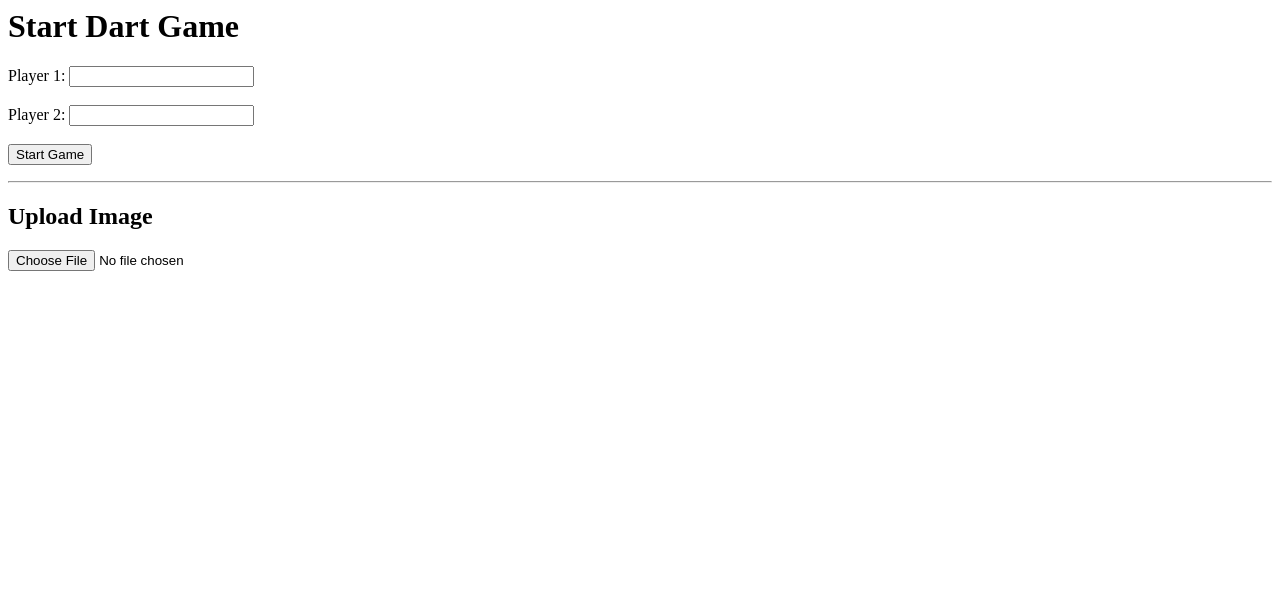
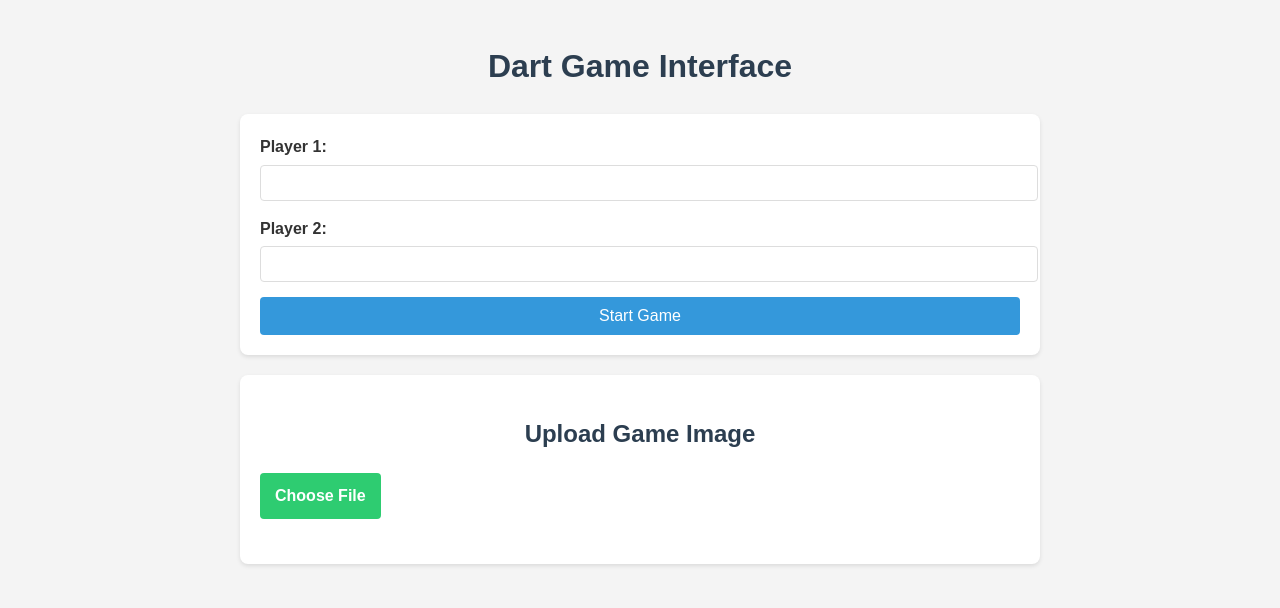
Before and after one commit to reedwrogers/Dart-Vision, a plain HTML site: page Web Interface/index.html in a window 1280 px wide. Drawn offline with Linux system fonts and the light colour scheme.

Commit message:
Web interface enhancement

```diff
--- a/Web Interface/index.html
+++ b/Web Interface/index.html
@@ -1,28 +1,37 @@
+<!DOCTYPE html>
 <html lang="en">
-
 <head>
     <meta charset="UTF-8">
     <meta name="viewport" content="width=device-width, initial-scale=1.0">
-    <title>Start Dart Game</title>
+    <title>Dart Game Interface</title>
+    <link rel="stylesheet" href="styles.css">
 </head>
-
 <body>
-    <h1>Start Dart Game</h1>
+    <div class="container">
+        <h1>Dart Game Interface</h1>
+        <div class="game-setup">
             <form id="gameForm" action="start_game.php" method="POST">
+                <div class="input-group">
                     <label for="player1">Player 1:</label>
-        <input type="text" id="player1" name="player1" required><br><br>
-
+                    <input type="text" id="player1" name="player1" required>
+                </div>
+                <div class="input-group">
                     <label for="player2">Player 2:</label>
-        <input type="text" id="player2" name="player2" required><br><br>
-
-        <button type="submit">Start Game</button>
+                    <input type="text" id="player2" name="player2" required>
+                </div>
+                <button type="submit" class="btn">Start Game</button>
             </form>
-
-    <hr>
-
-    <h2>Upload Image</h2>
+        </div>
+        <div class="image-upload">
+            <h2>Upload Game Image</h2>
+            <label for="imageUpload" class="custom-file-upload">
+                <span>Choose File</span>
                 <input type="file" id="imageUpload" accept="image/*">
+            </label>
             <div id="imageContainer"></div>
+        </div>
+    </div>
+    <script src="script.js"></script>
 
     <script>
         // Add event listener to start game form submission
--- /dev/null
+++ b/Web Interface/script.js
@@ -0,0 +1,19 @@
+document.addEventListener("DOMContentLoaded", () => {
+    const imageUpload = document.getElementById("imageUpload")
+    const imageContainer = document.getElementById("imageContainer")
+
+    imageUpload.addEventListener("change", (event) => {
+      const file = event.target.files[0]
+      if (file) {
+        const reader = new FileReader()
+        reader.onload = (e) => {
+          const img = document.createElement("img")
+          img.src = e.target.result
+          img.alt = "Uploaded game image"
+          imageContainer.innerHTML = ""
+          imageContainer.appendChild(img)
+        }
+        reader.readAsDataURL(file)
+      }
+    })
+  })
--- /dev/null
+++ b/Web Interface/styles.css
@@ -0,0 +1,93 @@
+body {
+    font-family: Arial, sans-serif;
+    line-height: 1.6;
+    margin: 0;
+    padding: 0;
+    background-color: #f4f4f4;
+    color: #333;
+  }
+
+  .container {
+    max-width: 800px;
+    margin: 0 auto;
+    padding: 20px;
+  }
+
+  h1,
+  h2 {
+    text-align: center;
+    color: #2c3e50;
+  }
+
+  .game-setup,
+  .image-upload {
+    background-color: #fff;
+    border-radius: 8px;
+    padding: 20px;
+    margin-bottom: 20px;
+    box-shadow: 0 2px 4px rgba(0, 0, 0, 0.1);
+  }
+
+  .input-group {
+    margin-bottom: 15px;
+  }
+
+  label {
+    display: block;
+    margin-bottom: 5px;
+    font-weight: bold;
+  }
+
+  input[type="text"] {
+    width: 100%;
+    padding: 8px;
+    border: 1px solid #ddd;
+    border-radius: 4px;
+    font-size: 16px;
+  }
+
+  .btn {
+    display: block;
+    width: 100%;
+    padding: 10px;
+    background-color: #3498db;
+    color: #fff;
+    border: none;
+    border-radius: 4px;
+    font-size: 16px;
+    cursor: pointer;
+    transition: background-color 0.3s ease;
+  }
+
+  .btn:hover {
+    background-color: #2980b9;
+  }
+
+  .custom-file-upload {
+    display: inline-block;
+    padding: 10px 15px;
+    cursor: pointer;
+    background-color: #2ecc71;
+    color: #fff;
+    border-radius: 4px;
+    transition: background-color 0.3s ease;
+  }
+
+  .custom-file-upload:hover {
+    background-color: #27ae60;
+  }
+
+  .custom-file-upload input[type="file"] {
+    display: none;
+  }
+
+  #imageContainer {
+    margin-top: 20px;
+    text-align: center;
+  }
+
+  #imageContainer img {
+    max-width: 100%;
+    border-radius: 8px;
+    box-shadow: 0 2px 4px rgba(0, 0, 0, 0.1);
+  }
```
Lines whose indentation alone changed are shown as unchanged.
